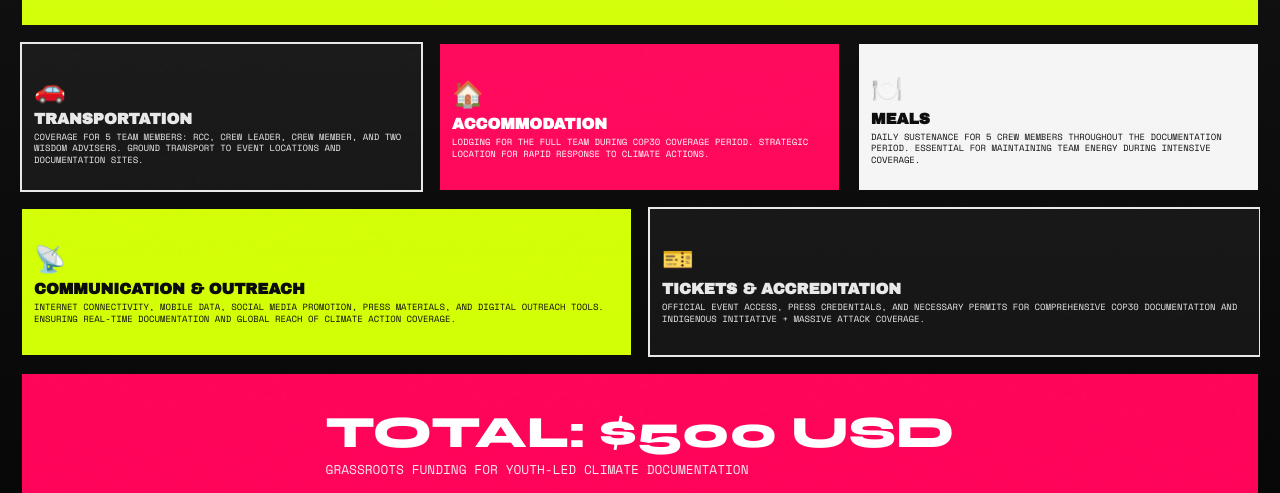
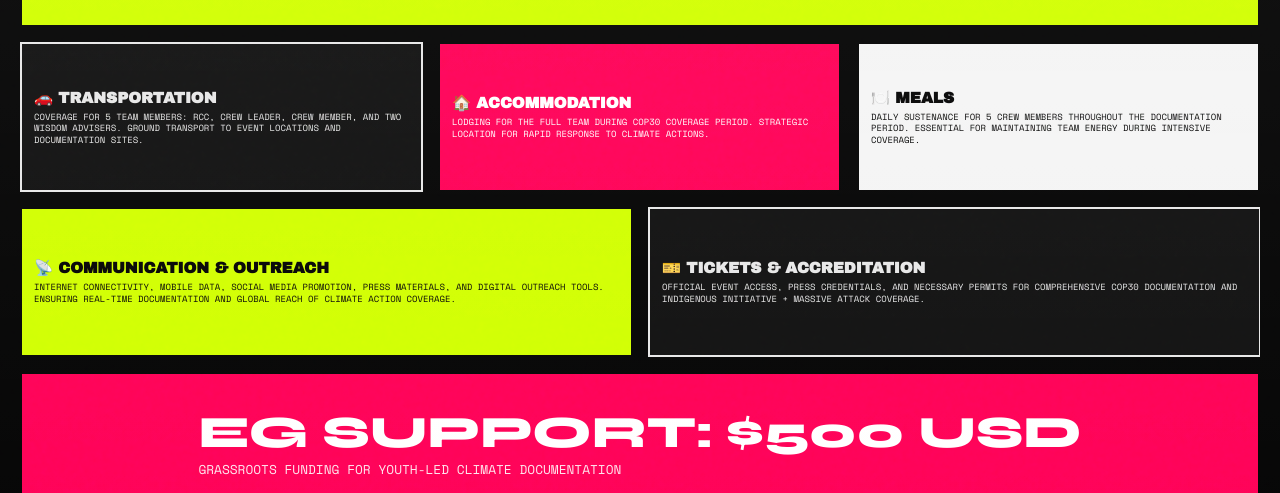
Before and after one commit to HautlyS/SP-COVERAGE, a plain HTML site: page index.html in a window 1280 px wide. Both pictures are taken after a click on the button "Previous slide". Shown: the part 144-637 px from the top of the page. Drawn offline with nearby package versions, Linux system fonts and the light colour scheme.

Commit message:
Add icons to budget card headings in index.html

```diff
--- a/index.html
+++ b/index.html
@@ -2271,9 +2271,8 @@
 
                 <div class="block block-dark budget-card"
                     style="grid-column: span 4; grid-row: span 3; padding: 12px; display: flex; flex-direction: column; justify-content: center; overflow: hidden;">
-                    <span class="demand-icon" style="font-size: clamp(1rem, 2vw, 2rem); margin-bottom: 4px;">🚗</span>
                     <h3 style="font-family: 'Archivo Black'; font-size: clamp(0.6rem, 1.2vw, 1rem); margin: 0 0 4px 0;">
-                        TRANSPORTATION</h3>
+                        🚗 TRANSPORTATION</h3>
                     <p style="font-size: clamp(0.3rem, 0.7vw, 0.6rem); line-height: 1.3; margin: 0;">Coverage for 5
                         team members: RCC, Crew Leader, Crew Member, and Two Wisdom Advisers. Ground transport to event
                         locations and documentation sites.</p>
@@ -2281,10 +2280,9 @@
 
                 <div class="block block-pink budget-card"
                     style="grid-column: span 4; grid-row: span 3; padding: 12px; display: flex; flex-direction: column; justify-content: center; overflow: hidden;">
-                    <span class="demand-icon" style="font-size: clamp(1rem, 2vw, 2rem); margin-bottom: 4px;">🏠</span>
                     <h3
                         style="font-family: 'Archivo Black'; font-size: clamp(0.6rem, 1.2vw, 1rem); margin: 0 0 4px 0; color: white;">
-                        ACCOMMODATION</h3>
+                        🏠 ACCOMMODATION</h3>
                     <p style="font-size: clamp(0.3rem, 0.7vw, 0.6rem); line-height: 1.3; margin: 0; color: white;">
                         Lodging for the full team during COP30 coverage period. Strategic location for rapid response to
                         climate actions.</p>
@@ -2292,9 +2290,8 @@
 
                 <div class="block block-white budget-card"
                     style="grid-column: span 4; grid-row: span 3; padding: 12px; display: flex; flex-direction: column; justify-content: center; overflow: hidden;">
-                    <span class="demand-icon" style="font-size: clamp(1rem, 2vw, 2rem); margin-bottom: 4px;">🍽️</span>
                     <h3 style="font-family: 'Archivo Black'; font-size: clamp(0.6rem, 1.2vw, 1rem); margin: 0 0 4px 0;">
-                        MEALS</h3>
+                        🍽️ MEALS</h3>
                     <p style="font-size: clamp(0.3rem, 0.7vw, 0.6rem); line-height: 1.3; margin: 0;">Daily sustenance
                         for 5 crew members throughout the documentation period. Essential for maintaining team energy
                         during intensive coverage.</p>
@@ -2302,9 +2299,8 @@
 
                 <div class="block block-lime budget-card"
                     style="grid-column: span 6; grid-row: span 3; padding: 12px; display: flex; flex-direction: column; justify-content: center; overflow: hidden;">
-                    <span class="demand-icon" style="font-size: clamp(1rem, 2vw, 2rem); margin-bottom: 4px;">📡</span>
                     <h3 style="font-family: 'Archivo Black'; font-size: clamp(0.6rem, 1.2vw, 1rem); margin: 0 0 4px 0;">
-                        COMMUNICATION & OUTREACH</h3>
+                        📡 COMMUNICATION & OUTREACH</h3>
                     <p style="font-size: clamp(0.3rem, 0.7vw, 0.6rem); line-height: 1.3; margin: 0;">Internet
                         connectivity, mobile data, social media promotion, press materials, and digital outreach tools.
                         Ensuring real-time documentation and global reach of climate action coverage.</p>
@@ -2312,9 +2308,8 @@
 
                 <div class="block block-dark budget-card"
                     style="grid-column: span 6; grid-row: span 3; padding: 12px; display: flex; flex-direction: column; justify-content: center; overflow: hidden;">
-                    <span class="demand-icon" style="font-size: clamp(1rem, 2vw, 2rem); margin-bottom: 4px;">🎫</span>
                     <h3 style="font-family: 'Archivo Black'; font-size: clamp(0.6rem, 1.2vw, 1rem); margin: 0 0 4px 0;">
-                        TICKETS & ACCREDITATION</h3>
+                        🎫 TICKETS & ACCREDITATION</h3>
                     <p style="font-size: clamp(0.3rem, 0.7vw, 0.6rem); line-height: 1.3; margin: 0;">Official event
                         access, press credentials, and necessary permits for comprehensive COP30 documentation and
                         Indigenous Initiative + Massive Attack coverage.</p>
@@ -2325,7 +2320,7 @@
                     <div style="display: flex; flex-direction: column; justify-content: space-evenly;">
                         <h3
                             style="font-family: 'Syne'; font-size: clamp(1.4rem, 3.5vw, 3.5rem); color: white; margin: 0; line-height: 1;">
-                            TOTAL: $500 USD</h3>
+                            EG SUPPORT: $500 USD</h3>
                         <p
                             style="font-size: clamp(0.55rem, 1vw, 0.85rem); margin: 4px 0 0 0; color: white; opacity: 0.9;">
                             Grassroots funding for youth-led climate documentation</p>
```
